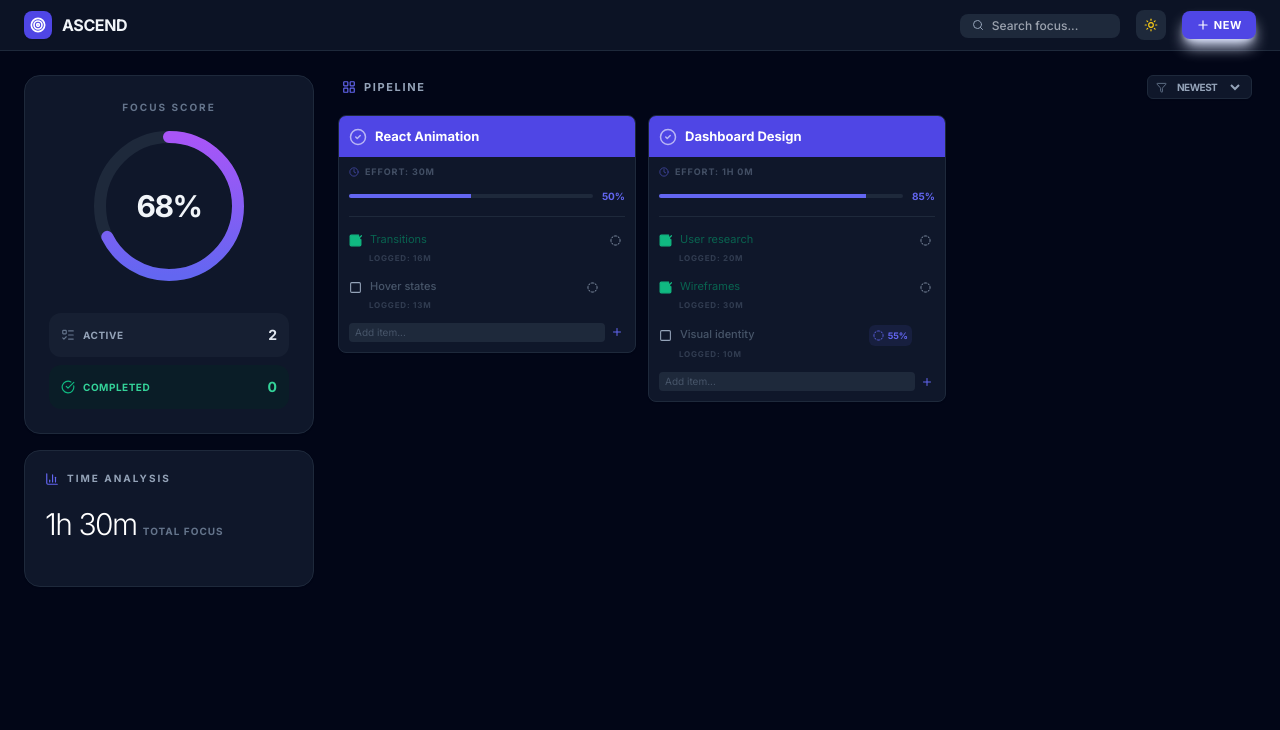
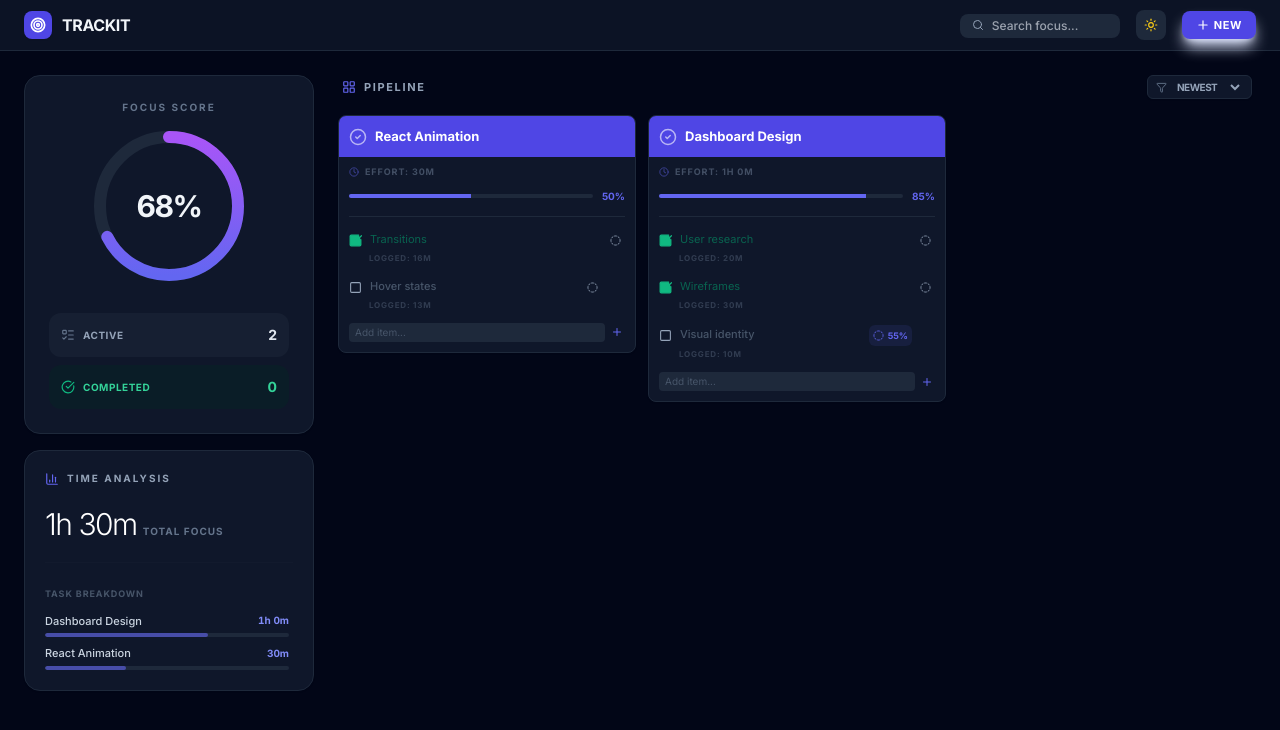
Before and after one commit to ankit0318/tracker, a React (Vite) app: page / in a window 1280 px wide. Shown: the top 730 px of the page. Built offline with nearby package versions, Linux system fonts and the light colour scheme; no server answers.

Commit message:
refactor: Rename application to TrackIt
Updates project name and relevant metadata across configuration files, HTML, and component strings to reflect the new application name "TrackIt Progress Tracker".

```diff
--- a/App.tsx
+++ b/App.tsx
@@ -79,6 +79,7 @@ const App: React.FC = () => {
   }, [darkMode]);
 
   const formatTimeFull = (seconds: number) => {
+    if (seconds === 0) return '0m';
     const h = Math.floor(seconds / 3600);
     const m = Math.floor((seconds % 3600) / 60);
     if (h > 0) return `${h}h ${m}m`;
@@ -86,17 +87,24 @@ const App: React.FC = () => {
   };
 
   const stats = useMemo(() => {
-    if (tasks.length === 0) return { overall: 0, total: 0, completed: 0, subtasks: 0, subtasksCompleted: 0, totalTime: 0 };
+    if (tasks.length === 0) return { overall: 0, total: 0, completed: 0, subtasks: 0, subtasksCompleted: 0, totalTime: 0, taskBreakdown: [] };
     const totalPercentage = tasks.reduce((acc, task) => acc + task.percentage, 0);
     const subtasks = tasks.flatMap(t => t.subtasks);
     const totalTime = tasks.reduce((acc, t) => acc + (t.totalTimeSpent || 0), 0);
+
+    // Sort tasks by time spent for the breakdown
+    const taskBreakdown = [...tasks]
+      .filter(t => (t.totalTimeSpent || 0) > 0)
+      .sort((a, b) => (b.totalTimeSpent || 0) - (a.totalTimeSpent || 0));
+
     return {
       overall: totalPercentage / tasks.length,
       total: tasks.length,
       completed: tasks.filter(t => t.isCompleted).length,
       subtasks: subtasks.length,
       subtasksCompleted: subtasks.filter(s => s.isCompleted).length,
-      totalTime
+      totalTime,
+      taskBreakdown
     };
   }, [tasks]);
 
@@ -170,7 +178,7 @@ const App: React.FC = () => {
             <div className="w-7 h-7 bg-indigo-600 rounded-lg flex items-center justify-center text-white shadow-sm">
               <Target size={16} strokeWidth={2.5} />
             </div>
-            <h1 className="text-base font-black tracking-tight uppercase">Ascend</h1>
+            <h1 className="text-base font-black tracking-tight uppercase">TrackIt</h1>
           </div>
 
           <div className="flex items-center gap-4">
@@ -235,13 +243,44 @@ const App: React.FC = () => {
                   <h2 className={`text-[10px] font-black uppercase tracking-[0.2em] ${darkMode ? 'text-slate-400' : 'text-slate-600'}`}>Time Analysis</h2>
                 </div>
               </div>
-              <div className="mb-6">
+              <div className="mb-6 pb-4 border-b border-slate-800/20 dark:border-slate-800">
                 <div className="flex items-baseline gap-1.5 mb-1">
                   <span className={`text-3xl font-light tracking-tighter ${darkMode ? 'text-white' : 'text-slate-800'}`}>
                     {formatTimeFull(stats.totalTime)}
                   </span>
                   <span className={`text-[10px] font-black uppercase tracking-widest ${darkMode ? 'text-slate-500' : 'text-slate-400'}`}>Total Focus</span>
                 </div>
+              </div>
+
+              <div className="space-y-3">
+                <h3 className={`text-[9px] font-black uppercase tracking-[0.1em] ${darkMode ? 'text-slate-600' : 'text-slate-400'}`}>Task Breakdown</h3>
+                {stats.taskBreakdown.length > 0 ? (
+                  <div className="space-y-2 max-h-[300px] overflow-y-auto pr-1">
+                    {stats.taskBreakdown.map(task => (
+                      <div key={task.id} className="flex flex-col gap-1 group/item">
+                        <div className="flex justify-between items-center">
+                          <span className={`text-[11px] font-medium truncate max-w-[140px] ${darkMode ? 'text-slate-300' : 'text-slate-700'}`}>
+                            {task.title}
+                          </span>
+                          <span className={`text-[10px] font-black tabular-nums ${darkMode ? 'text-indigo-400' : 'text-indigo-600'}`}>
+                            {formatTimeFull(task.totalTimeSpent || 0)}
+                          </span>
+                        </div>
+                        <div className={`h-1 w-full rounded-full overflow-hidden ${darkMode ? 'bg-slate-800' : 'bg-slate-100'}`}>
+                          <div
+                            className="h-full bg-indigo-500/60 rounded-full transition-all duration-500"
+                            style={{ width: `${Math.min(100, ((task.totalTimeSpent || 0) / stats.totalTime) * 100)}%` }}
+                          />
+                        </div>
+                      </div>
+                    ))}
+                  </div>
+                ) : (
+                  <div className={`py-6 flex flex-col items-center justify-center rounded-xl border border-dashed ${darkMode ? 'bg-slate-800/20 border-slate-800' : 'bg-slate-50 border-slate-200'}`}>
+                    <Clock size={16} className={`mb-1.5 opacity-20 ${darkMode ? 'text-white' : 'text-slate-400'}`} />
+                    <p className={`text-[8px] font-black uppercase tracking-widest ${darkMode ? 'text-slate-700' : 'text-slate-400'}`}>No activity logged</p>
+                  </div>
+                )}
               </div>
             </div>
           </aside>
--- a/components/TimerOverlay.tsx
+++ b/components/TimerOverlay.tsx
@@ -237,7 +237,7 @@ const TimerOverlay: React.FC<TimerOverlayProps> = ({ subtaskTitle, onClose, onCo
       </div>
 
       <div className="absolute bottom-10 opacity-30 text-[10px] font-medium uppercase tracking-[0.5em]">
-        Stay present. Keep ascending.
+        Stay present. Keep tracking.
       </div>
     </div>
   );
--- a/index.html
+++ b/index.html
@@ -4,7 +4,7 @@
 <head>
     <meta charset="UTF-8">
     <meta name="viewport" content="width=device-width, initial-scale=1.0">
-    <title>Ascend Progress Tracker</title>
+    <title>TrackIt Progress Tracker</title>
     <script src="https://cdn.tailwindcss.com"></script>
     <link href="https://fonts.googleapis.com/css2?family=Inter:wght@300;400;500;600;700&display=swap" rel="stylesheet">
     <style>
--- a/metadata.json
+++ b/metadata.json
@@ -1,5 +1,5 @@
 {
-  "name": " Ascend Progress Tracker",
+  "name": "TrackIt Progress Tracker",
   "description": "A sophisticated task management dashboard featuring hierarchical subtasks, manual progress overrides, and a beautiful circular visualizer for overall goal completion.",
   "requestFramePermissions": []
 }
--- a/package.json
+++ b/package.json
@@ -1,5 +1,5 @@
 {
-  "name": "ascend-progress-tracker",
+  "name": "trackit-progress-tracker",
   "private": true,
   "version": "0.0.0",
   "type": "module",
```
